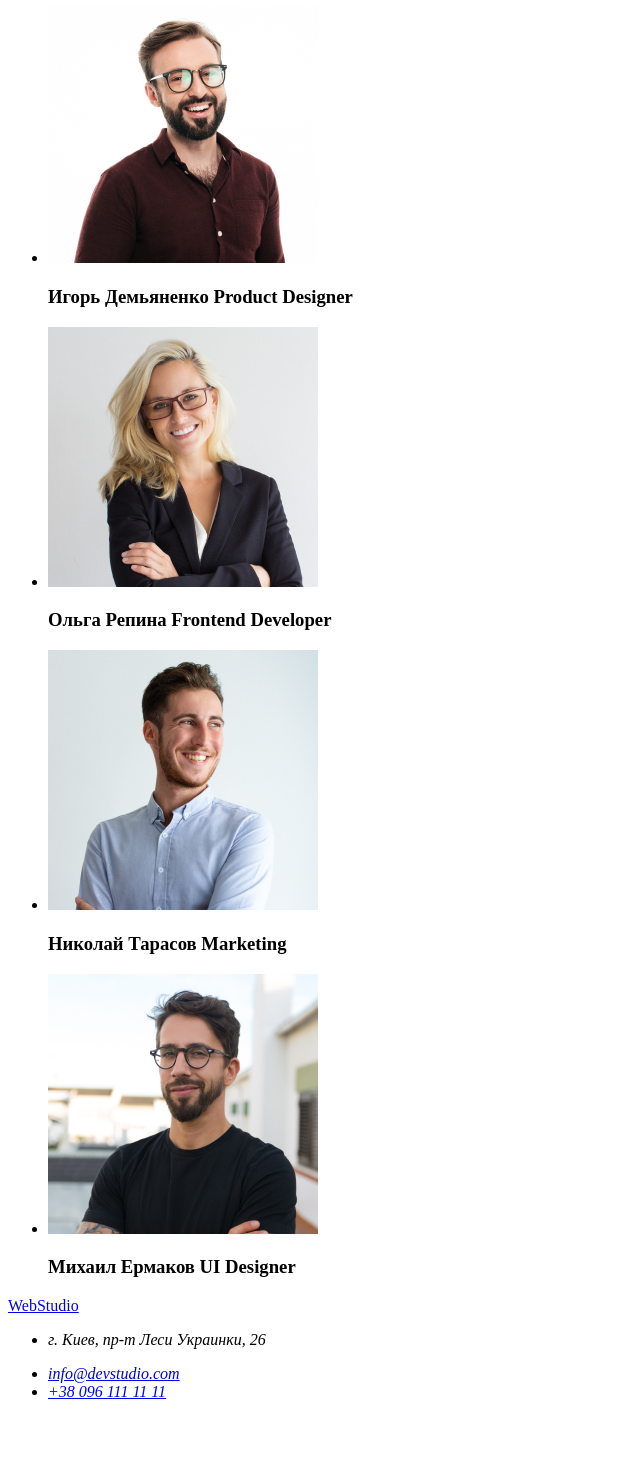
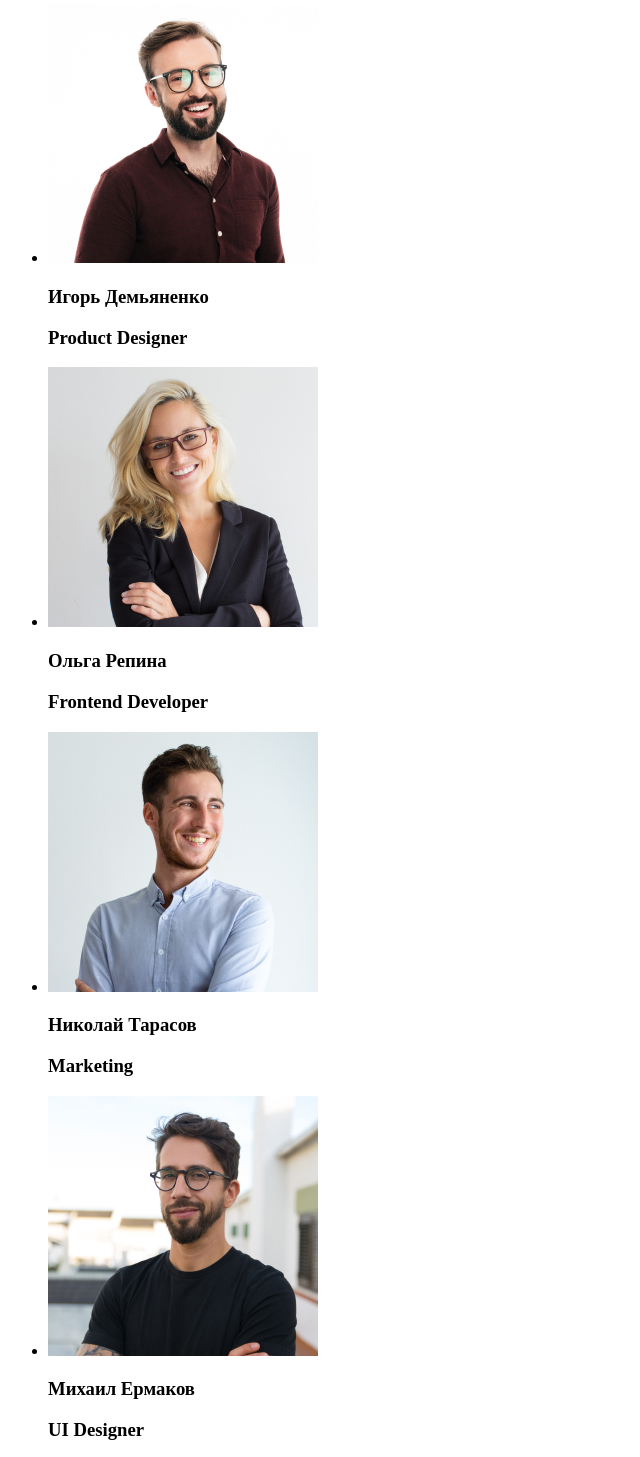
Before and after one commit to EugeneDemchenko/goit-markup-hw-01, a plain HTML site: page index.html in a window 1280 px wide. Shown: the part 1600-3057 px from the top of the page, without its empty margins (0-640 px from the left). Before the commit the page ends 3017 px from the top, so only its background shows below. Drawn offline with Linux system fonts and the light colour scheme.

Commit message:
Update index.html

```diff
--- a/index.html
+++ b/index.html
@@ -78,19 +78,23 @@
         <ul>
           <li>
             <img src="./images/teammate1.jpg" alt="teammate 1" width="270" />
-            <h3>Игорь Демьяненко Product Designer</h3>
+            <h3>Игорь Демьяненко</h3>
+            <h3>Product Designer</h3>
           </li>
           <li>
             <img src="./images/teammate2.jpg" alt="teammate 2" width="270" />
-            <h3>Ольга Репина Frontend Developer</h3>
+            <h3>Ольга Репина</h3>
+            <h3>Frontend Developer</h3>
           </li>
           <li>
             <img src="./images/teammate3.jpg" alt="teammate 3" width="270" />
-            <h3>Николай Тарасов Marketing</h3>
+            <h3>Николай Тарасов</h3>
+            <h3>Marketing</h3>
           </li>
           <li>
             <img src="./images/teammate4.jpg" alt="teammate 4" width="270" />
-            <h3>Михаил Ермаков UI Designer</h3>
+            <h3>Михаил Ермаков</h3>
+            <h3>UI Designer</h3>
           </li>
         </ul>
       </section>
```
